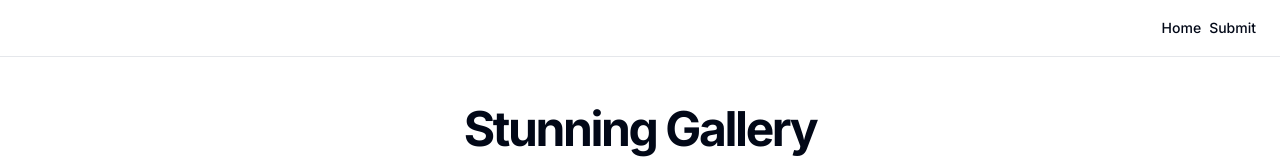
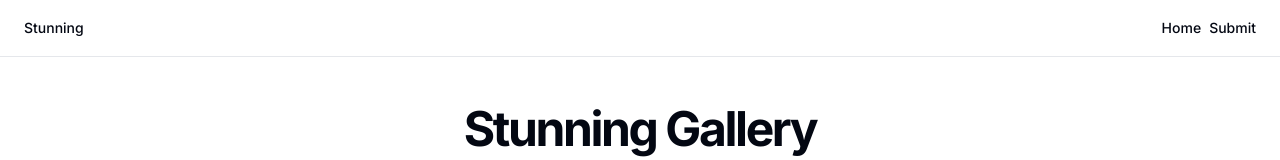
Before and after one commit to daniel-nis/stunning, a Next.js app: page / in a window 1280 px wide. Shown: the top 160 px of the page. Built offline with nearby package versions, Linux system fonts and the light colour scheme; no server answers; the database is empty.

Commit message:
started dark mode, started upload and POST requests

```diff
--- /dev/null
+++ b/app/api/upload/index.tsx
@@ -0,0 +1,32 @@
+import { NextApiRequest, NextApiResponse } from 'next';
+import { supabase } from '@/supabaseClient';
+
+const handler = async (req: NextApiRequest, res: NextApiResponse) => {
+  if (req.method === 'POST') {
+    try {
+      // Process your image upload
+      // For example, get the image buffer from the request body (you need to parse it accordingly)
+      const { imageBuffer, fileName } = req.body;
+
+      // Upload the image to Supabase Storage
+      const { data, error: uploadError } = await supabase.storage
+        .from('images')
+        .upload(fileName, imageBuffer, {
+          contentType: 'image/jpeg', // or the appropriate MIME type
+        });
+
+      if (uploadError) throw new Error('Unable to upload image');
+
+      // Respond with the URL or any other relevant information
+      res.status(200).json({ data });
+    } catch (error) {
+      res.status(500).json({ error: error.message });
+    }
+  } else {
+    // Handle any other HTTP methods
+    res.setHeader('Allow', ['POST']);
+    res.status(405).end(`Method ${req.method} Not Allowed`);
+  }
+};
+
+export default handler;
--- a/app/globals.css
+++ b/app/globals.css
@@ -2,7 +2,7 @@
 @tailwind components;
 @tailwind utilities;
 
-@layer base {
+/* @layer base {
   :root {
     --background: 0 0% 100%;
     --foreground: 222.2 84% 4.9%;
@@ -64,7 +64,56 @@
     --input: 217.2 32.6% 17.5%;
     --ring: 212.7 26.8% 83.9%;
   }
+} */
+
+
+@layer base {
+  :root {
+    --background: 0 0% 100%;
+    --foreground: 224 71.4% 4.1%;
+    --card: 0 0% 100%;
+    --card-foreground: 224 71.4% 4.1%;
+    --popover: 0 0% 100%;
+    --popover-foreground: 224 71.4% 4.1%;
+    --primary: 262.1 83.3% 57.8%;
+    --primary-foreground: 210 20% 98%;
+    --secondary: 220 14.3% 95.9%;
+    --secondary-foreground: 220.9 39.3% 11%;
+    --muted: 220 14.3% 95.9%;
+    --muted-foreground: 220 8.9% 46.1%;
+    --accent: 220 14.3% 95.9%;
+    --accent-foreground: 220.9 39.3% 11%;
+    --destructive: 0 84.2% 60.2%;
+    --destructive-foreground: 210 20% 98%;
+    --border: 220 13% 91%;
+    --input: 220 13% 91%;
+    --ring: 262.1 83.3% 57.8%;
+    --radius: 0.5rem;
+  }
+
+  .dark {
+    --background: 224 71.4% 4.1%;
+    --foreground: 210 20% 98%;
+    --card: 224 71.4% 4.1%;
+    --card-foreground: 210 20% 98%;
+    --popover: 224 71.4% 4.1%;
+    --popover-foreground: 210 20% 98%;
+    --primary: 263.4 70% 50.4%;
+    --primary-foreground: 210 20% 98%;
+    --secondary: 215 27.9% 16.9%;
+    --secondary-foreground: 210 20% 98%;
+    --muted: 215 27.9% 16.9%;
+    --muted-foreground: 217.9 10.6% 64.9%;
+    --accent: 215 27.9% 16.9%;
+    --accent-foreground: 210 20% 98%;
+    --destructive: 0 62.8% 30.6%;
+    --destructive-foreground: 210 20% 98%;
+    --border: 215 27.9% 16.9%;
+    --input: 215 27.9% 16.9%;
+    --ring: 263.4 70% 50.4%;
+  }
 }
+
 
 @layer base {
   * {
--- a/app/layout.tsx
+++ b/app/layout.tsx
@@ -1,6 +1,7 @@
 import type { Metadata } from "next";
 import { Inter } from "next/font/google";
 import "./globals.css";
+import { ThemeProvider } from "@/components/ThemeProvider";
 
 const inter = Inter({ subsets: ["latin"] });
 
--- a/app/page.tsx
+++ b/app/page.tsx
@@ -9,11 +9,11 @@ export default function Home() {
   return (
     // Header
     <div className="flex flex-col min-h-[100dvh]">
-      <header className="sticky top-0 z-10 bg-white border-b border-gray-200 dark:border-gray-800">
+      <header className="sticky top-0 z-10 bg-white border-b border-gray-200 dark:border-gray-800 dark:bg-gray-900">
         <div className="container px-4 md:px-6">
           <nav className="flex items-center justify-between h-14">
             <Link className="flex items-center justify-center" href="#">
-              <span className="sr-only">Stunning</span>
+              <span className="flex items-center space-x-2 text-sm font-medium">Stunning</span>
             </Link>
             <div className="flex items-center space-x-4">
               <div className="flex items-center space-x-2">
--- /dev/null
+++ b/components/ThemeProvider.tsx
@@ -0,0 +1,9 @@
+"use client"
+
+import * as React from "react"
+import { ThemeProvider as NextThemesProvider } from "next-themes"
+import { type ThemeProviderProps } from "next-themes/dist/types"
+
+export function ThemeProvider({ children, ...props }: ThemeProviderProps) {
+  return <NextThemesProvider {...props}>{children}</NextThemesProvider>
+}
--- a/package.json
+++ b/package.json
@@ -14,6 +14,7 @@
     "clsx": "^2.1.0",
     "lucide-react": "^0.358.0",
     "next": "14.1.3",
+    "next-themes": "^0.3.0",
     "react": "^18",
     "react-dom": "^18",
     "tailwind-merge": "^2.2.1",
```
Also changed, not shown: app/submit.tsx (added), 1 other file (tests, documents, lock files or other folders).
